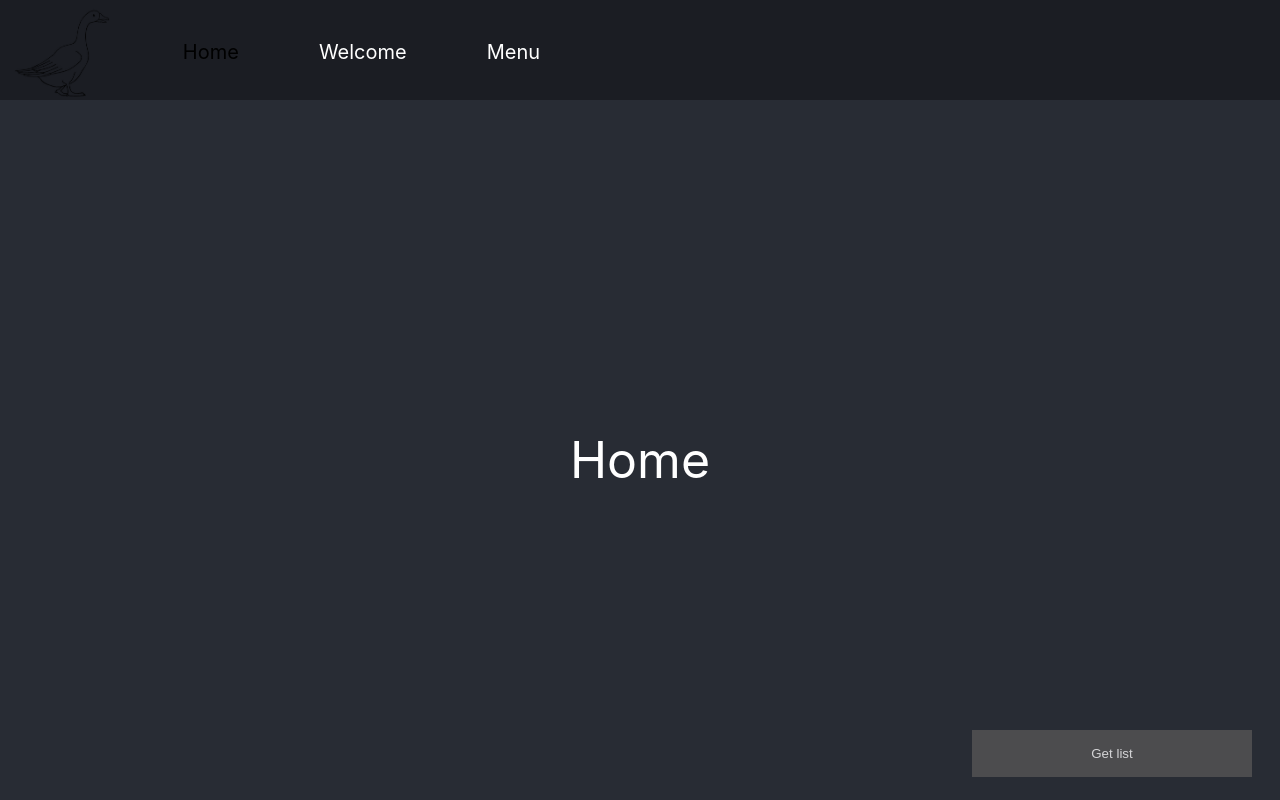
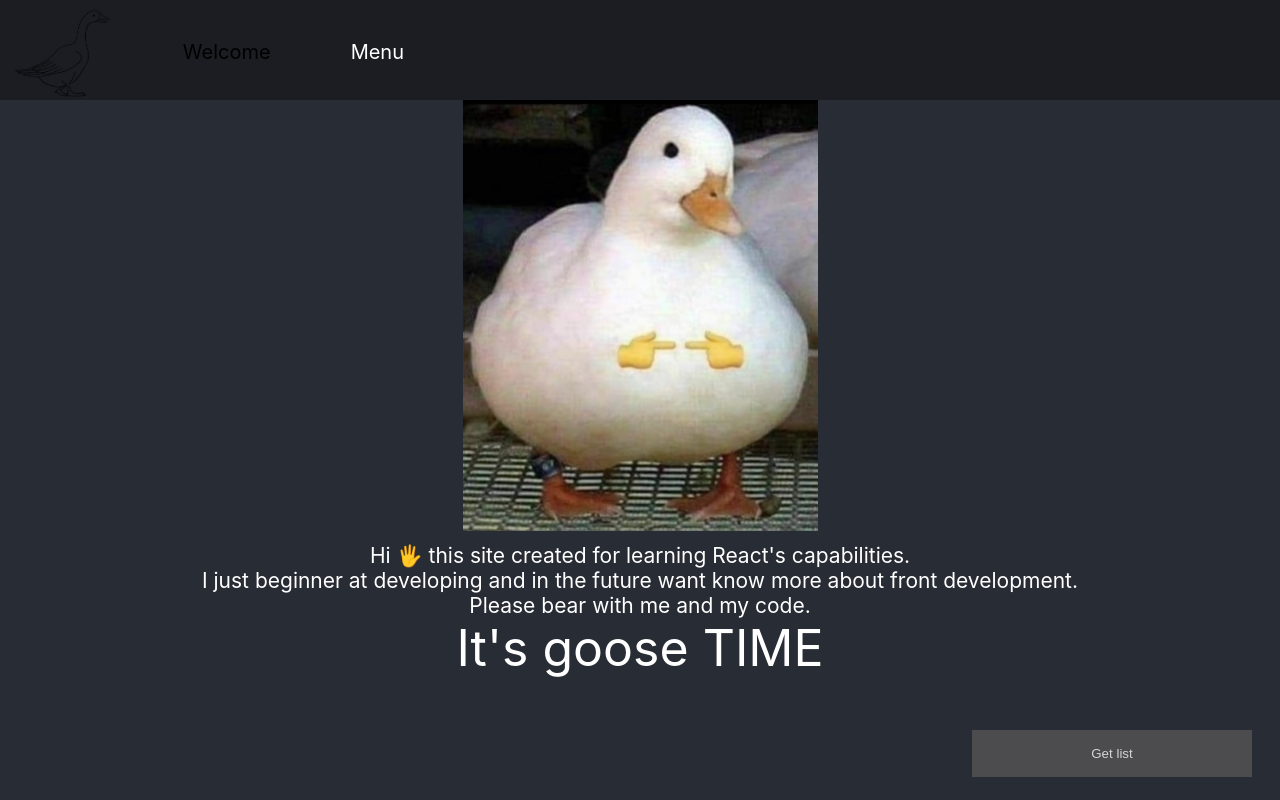
Before and after one commit to GoSSy4691/React-app_e-shop_GoSSy.link, a React (Create React App) app: page / in a window 1280 px wide. Built offline with nearby package versions, Linux system fonts and the light colour scheme.

Commit message:
refactor: change Home page into Welcome page

```diff
--- a/src/App.js
+++ b/src/App.js
@@ -2,7 +2,6 @@ import './App.css';
 import ShowList from './mainPage/footer/axios/toDoList';
 import {Route} from 'react-router-dom';
 import Header from './mainPage/header/header';
-import Home from './mainPage/containers/home/home';
 import Welcome from './mainPage/containers/welcome/welcome';
 import Menu from './mainPage/containers/menu/menu';
 
@@ -13,8 +12,7 @@ function App(props) {
         <Header/>
       </div>
       <header className='appContainer'>
-        <Route exact path='/' render={() => <Home/>}/>
-        <Route exact path='/welcome' render={() => <Welcome/>}/>
+        <Route exact path='/' render={() => <Welcome/>}/>
         <Route exact path='/menu' render={() => <Menu
           menuItems={props.menuItems}
           shopCart={props.shopCart}
--- a/src/mainPage/containers/home/home.js
+++ /dev/null
@@ -1,11 +0,0 @@
-import s from './home.module.css'
-
-function Home() {
-  return (
-    <div className={s.divContainer}>
-      <div className={s.containerText}>Home</div>
-    </div>
-  );
-}
-
-export default Home;
--- a/src/mainPage/containers/home/home.module.css
+++ /dev/null
@@ -1,14 +0,0 @@
-.divContainer {
-    text-align: center;
-    height: 100%;
-    font-size: 50px;
-}
-
-.containerText {
-    margin: 0;
-    position: absolute;
-    top: 45%;
-    left: 50%;
-    transform: translate(-50%, -50%);
-    color: white;
-}
--- a/src/mainPage/header/header.js
+++ b/src/mainPage/header/header.js
@@ -7,8 +7,7 @@ function Header() {
     <div className='nav'>
       <li><LogoImg/></li>
       <div className='bar'>
-      <li><NavLink className='textInactive' exact activeClassName='textActive' to='/'>Home</NavLink></li>
-      <li><NavLink className='textInactive' exact activeClassName='textActive' to='/welcome'>Welcome</NavLink></li>
+      <li><NavLink className='textInactive' exact activeClassName='textActive' to='/'>Welcome</NavLink></li>
       <li><NavLink className='textInactive' exact activeClassName='textActive' to='/menu'>Menu</NavLink></li>
       </div>
     </div>
```
